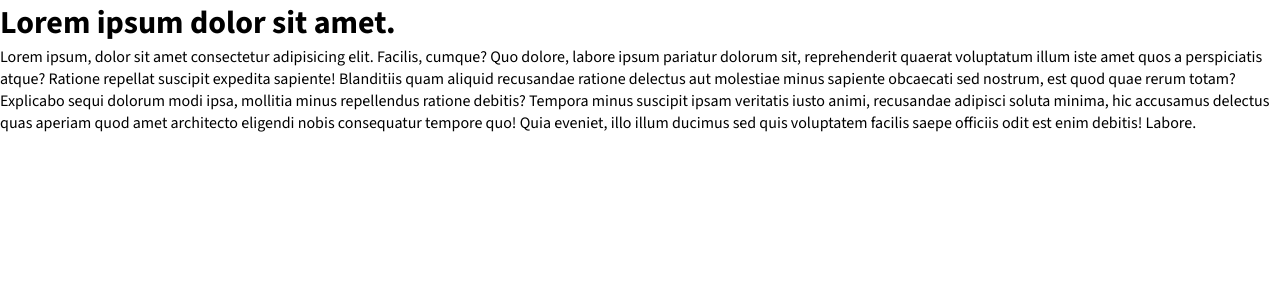
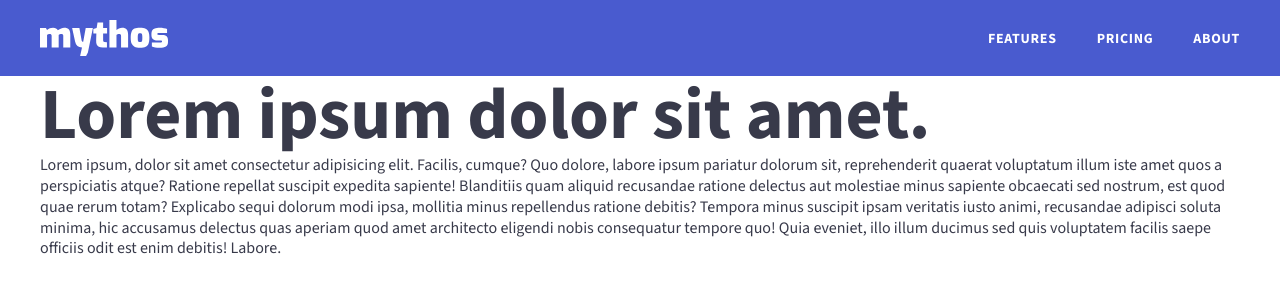
Before and after one commit to Woonzi/Responsive-website, a plain HTML site: page index.html in a window 1280 px wide. Drawn offline with Linux system fonts and the light colour scheme.

Commit message:
Top Navigation

```diff
--- a/index.html
+++ b/index.html
@@ -1,12 +1,12 @@
-<!DOCTYPE html>
+<!doctype html>
 <html lang="en">
   <head>
-  <meta charset="UTF-8">
-  <meta name="viewport" content="width=device-width, initial-scale=1.0">
+    <meta charset="UTF-8" />
+    <meta name="viewport" content="width=device-width, initial-scale=1.0" />
     <title>Mythos</title>
-  <link rel="stylesheet" href="style.css">
+    <link rel="stylesheet" href="style.css" />
     <script src="script.js" defer></script>
-  <link rel="icon" href="/images/Favicon.png" type="image/x-icon">
+    <link rel="icon" href="/images/Favicon.png" type="image/x-icon" />
     <!-- RealFaviconGenerator -->
     <link rel="icon" type="image/png" href="/favicon-96x96.png" sizes="96x96" />
     <link rel="icon" type="image/svg+xml" href="/favicon.svg" />
@@ -15,9 +15,53 @@
     <link rel="manifest" href="/site.webmanifest" />
   </head>
   <body>
+    <a class="visually-hidden skip" href="#main">Skip to main content</a>
+    <!-- Navbar Section -->
+    <header class="topnav">
+      <h2 class="visually-hidden">Header</h2>
+
+      <div class="wrapper topnav__wrapper">
+        <a href="#" class="topnav__homelink">
+          <img src="/images/logo-mythos.svg" alt="Mythos homepage" class="topnav__logo" width="128" height="36">
+        </a>
+
+        <nav>
+          <ul class="topnav__links">
+            <li class="topnav__item">
+              <a href="" class="topnav__link">Features</a>
+            </li>
+            <li class="topnav__item">
+              <a href="" class="topnav__link">Pricing</a>
+            </li>
+            <li class="topnav__item">
+              <a href="" class="topnav__link">About</a>
+            </li>
+          </ul>
+        </nav>
+      </div>
+    </header>
+
+    <main id="main">
       <div class="wrapper">
         <h1>Lorem ipsum dolor sit amet.</h1>
-    <p>Lorem ipsum, dolor sit amet consectetur adipisicing elit. Facilis, cumque? Quo dolore, labore ipsum pariatur dolorum sit, reprehenderit quaerat voluptatum illum iste amet quos a perspiciatis atque? Ratione repellat suscipit expedita sapiente! Blanditiis quam aliquid recusandae ratione delectus aut molestiae minus sapiente obcaecati sed nostrum, est quod quae rerum totam? Explicabo sequi dolorum modi ipsa, mollitia minus repellendus ratione debitis? Tempora minus suscipit ipsam veritatis iusto animi, recusandae adipisci soluta minima, hic accusamus delectus quas aperiam quod amet architecto eligendi nobis consequatur tempore quo! Quia eveniet, illo illum ducimus sed quis voluptatem facilis saepe officiis odit est enim debitis! Labore.</p>
+        <p>
+          Lorem ipsum, dolor sit amet consectetur adipisicing elit. Facilis,
+          cumque? Quo dolore, labore ipsum pariatur dolorum sit, reprehenderit
+          quaerat voluptatum illum iste amet quos a perspiciatis atque? Ratione
+          repellat suscipit expedita sapiente! Blanditiis quam aliquid
+          recusandae ratione delectus aut molestiae minus sapiente obcaecati sed
+          nostrum, est quod quae rerum totam? Explicabo sequi dolorum modi ipsa,
+          mollitia minus repellendus ratione debitis? Tempora minus suscipit
+          ipsam veritatis iusto animi, recusandae adipisci soluta minima, hic
+          accusamus delectus quas aperiam quod amet architecto eligendi nobis
+          consequatur tempore quo! Quia eveniet, illo illum ducimus sed quis
+          voluptatem facilis saepe officiis odit est enim debitis! Labore.
+        </p>
       </div>
+    </main>
+
+    <footer>
+      <h2 class="visually-hidden">Footer</h2>
+    </footer>
   </body>
 </html>
--- a/style.css
+++ b/style.css
@@ -1,3 +1,6 @@
+@layer global, component, utility;
+
+@layer global {
   /* source-sans-3-regular - latin */
   @font-face {
     font-display: swap; /* Check https://developer.mozilla.org/en-US/docs/Web/CSS/@font-face/font-display for other options. */
@@ -17,7 +20,24 @@
 
   /* Fonts */
   :root {
-  --fs-14: calc(14 /)
+    --fs-14: calc(14 / 16 * 1rem);
+    --fs-16: calc(16 / 16 * 1rem);
+    --fs-24: calc(24 / 16 * 1rem);
+    --fs-36: calc(36 / 16 * 1rem);
+    --fs-42: calc(42 / 16 * 1rem);
+    --fs-48: calc(48 / 16 * 1rem);
+    --fs-72: calc(72 / 16 * 1rem);
+
+    --font-size-topnav: var(--fs-14);
+    --font-size-h1:var(--fs-42);
+    --font-size-h2:var(--fs-36);
+    --font-size-h3:var(--fs-24);
+
+    @media (width >= calc(600 / 16 * 1rem)) {
+      --font-size-topnav-desktop: var(--fs-16);
+      --font-size-h1:var(--fs-72);
+      --font-size-h2:var(--fs-48);
+    }
   }
 
   /* Colors */
@@ -29,16 +49,17 @@
     --c-transparent: transparent;
     --c-magenta: #BF1085;
 
-  --color-main-bg: var(--c-white)
-  --color-text-dark: var(--c-dark-gray)
-  --color-text-light: var(--c-white)
-  --color-hero-bg: var(--c-purple)
-  --color-button-primary-bg: var(--c-teal)
-  --color-button-primary-text: var(--c-dark-gray)
-  --color-button-secondary-bg: var(--c-transparent)
-  --color-button-secondary-border: var(--c-white)
-  --color-button-secondary-text: var(--c-white)
-  --color-fullwidth-bg: var(--c-magenta)
+    --color-main-bg: var(--c-white);
+    --color-text-dark: var(--c-dark-gray);
+    --color-text-light: var(--c-white);
+    --color-header-bg: var(--c-purple);
+    --color-hero-bg: var(--c-purple);
+    --color-button-primary-bg: var(--c-teal);
+    --color-button-primary-text: var(--c-dark-gray);
+    --color-button-secondary-bg: var(--c-transparent);
+    --color-button-secondary-border: var(--c-white);
+    --color-button-secondary-text: var(--c-white);
+    --color-fullwidth-bg: var(--c-magenta);
   }
 
   *,
@@ -49,22 +70,123 @@
 
   * {
     margin: 0;
-  padding: 0;
+  }
+
+  a {
     text-decoration: none;
   }
 
   body {
     font-family: 'Source Sans 3', Arial, Helvetica, sans-serif;
+    line-height: 1.3;
+    color: var(--color-text-dark);
+    padding-block-end: 50vh;
+  }
+
+  h1, h2, h3 {
+    line-height: 1.1;
+  }
+
+  h1 {
+    font-size: var(--font-size-h1);
+  }
+
+
+  h2 {
+    font-size: var(--font-size-h2);
+  }
+
+
+  h3 {
+    font-size: var(--font-size-h3);
   }
 
   img,
   picture,
   svg {
     max-width: 100%;
+    height: auto;
     display: block;
   }
 
   .wrapper {
-  width: min(calc(100% - 48px)), calc(1200 / 16 * 1rem) ;
+    width: min(calc(100% - 48px), calc(1200 / 16 * 1rem));
     margin-inline: auto;
   }
+}
+
+@layer component {
+  .topnav {
+    background-color: var(--color-header-bg);
+
+    .topnav__wrapper {
+      display: flex;
+      justify-content: space-between;
+      align-items: center;
+      padding: 12px 0px;
+
+      @media (width >= calc(600 / 16 * 1rem)) {
+        padding: 20px 0px;
+      }
+    }
+
+    .topnav__homelink:hover {
+      opacity: 0.9;
+    }
+
+    .topnav__logo {
+      width: calc(70 / 16 * 1rem);
+
+      @media (width >= calc(600 / 16 * 1rem)) {
+        width: calc(128 / 16 * 1rem);
+      }
+    }
+
+    .topnav__links {
+      display: flex;
+      gap: 20px;
+      list-style: none;
+
+
+      @media (width >= calc(600 / 16 * 1rem)) {
+        gap: 40px;
+      }
+    }
+
+    .topnav__item {
+    }
+
+    .topnav__link {
+      font-size: var(--font-size-topnav)  ;
+      font-weight: bold;
+      letter-spacing: 0.05em;
+      text-transform: uppercase;
+      color: var(--color-text-light);
+
+      &:hover {
+        text-decoration: underline 2px;
+        text-underline-offset: 4px;
+      }
+    }
+  }
+}
+
+@layer utility {
+  .visually-hidden {
+    position: absolute;
+    left: -10000px;
+    top: auto;
+    width: 1px;
+    height: 1px;
+    overflow: hidden;
+
+    &.skip:focus {
+      border: 1px solid;
+      padding: 10px;
+      height: auto;
+      width: auto;
+      left: 0;
+      background: white;
+    }
+  }
+}
```
Also changed, not shown: images/logo-mythos.svg (added). Lines whose indentation alone changed are shown as unchanged.
